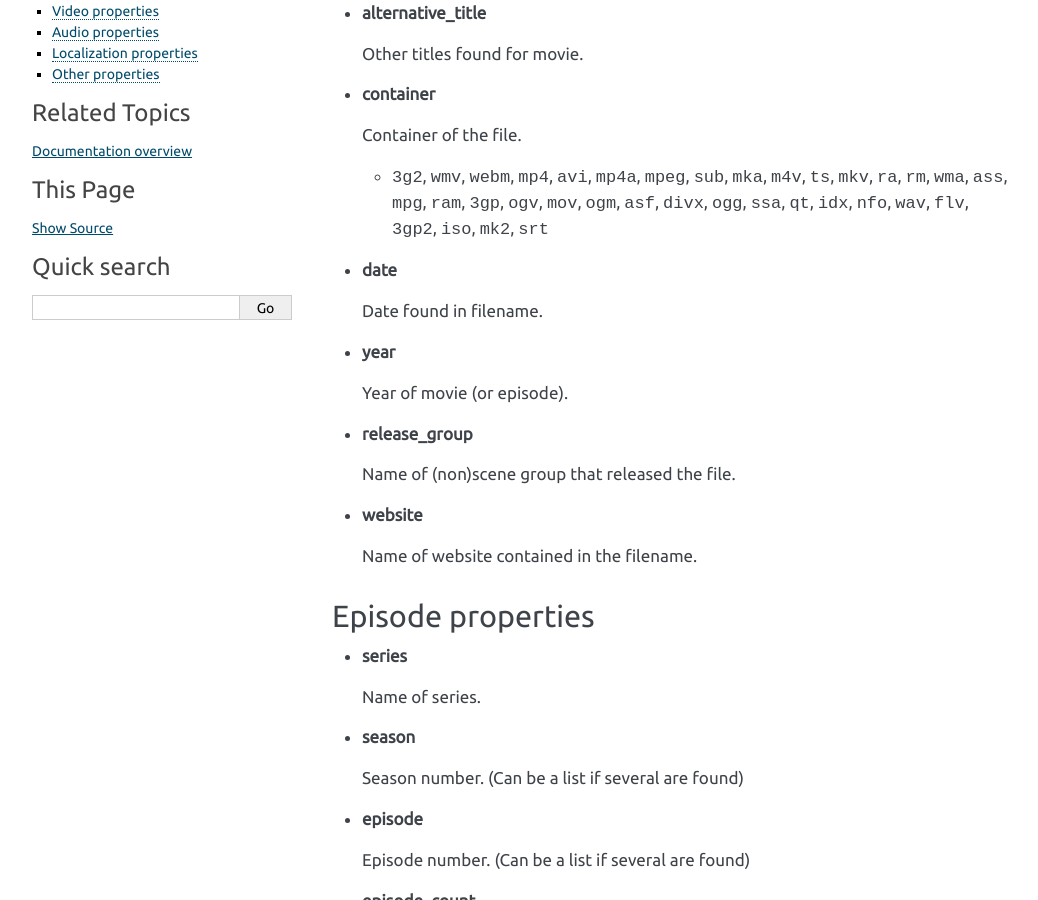
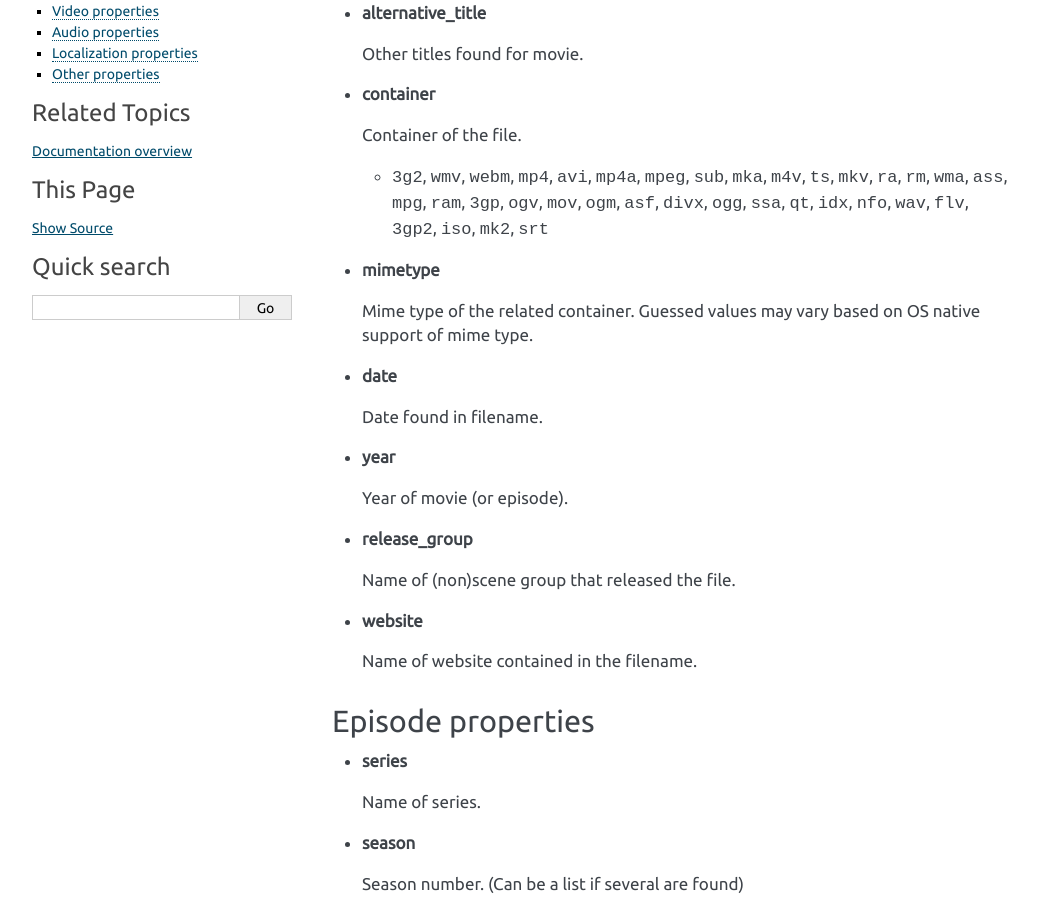
Before and after one commit to guessit-io/guessit, a Sphinx documentation site: the page built from docs/properties.rst, in a window 1280 px wide and 900 px high, scrolled down 558 px. Shown: the whole window, without its empty margins (106-1144 px from the left). Built offline with Sphinx 7.4.7, drawn with Linux system fonts in a browser that asks for light colours.

Commit message:
Add mimetype property to the docs
Close #252

```diff
--- a/docs/properties.rst
+++ b/docs/properties.rst
@@ -36,6 +36,10 @@ Main properties
   Container of the file.
 
   - ``3g2``, ``wmv``, ``webm``, ``mp4``, ``avi``, ``mp4a``, ``mpeg``, ``sub``, ``mka``, ``m4v``, ``ts``, ``mkv``, ``ra``, ``rm``, ``wma``, ``ass``, ``mpg``, ``ram``, ``3gp``, ``ogv``, ``mov``, ``ogm``, ``asf``, ``divx``, ``ogg``, ``ssa``, ``qt``, ``idx``, ``nfo``, ``wav``, ``flv``, ``3gp2``, ``iso``, ``mk2``, ``srt``
+
+- **mimetype**
+
+  Mime type of the related container. Guessed values may vary based on OS native support of mime type.
 
 
 - **date**
```
